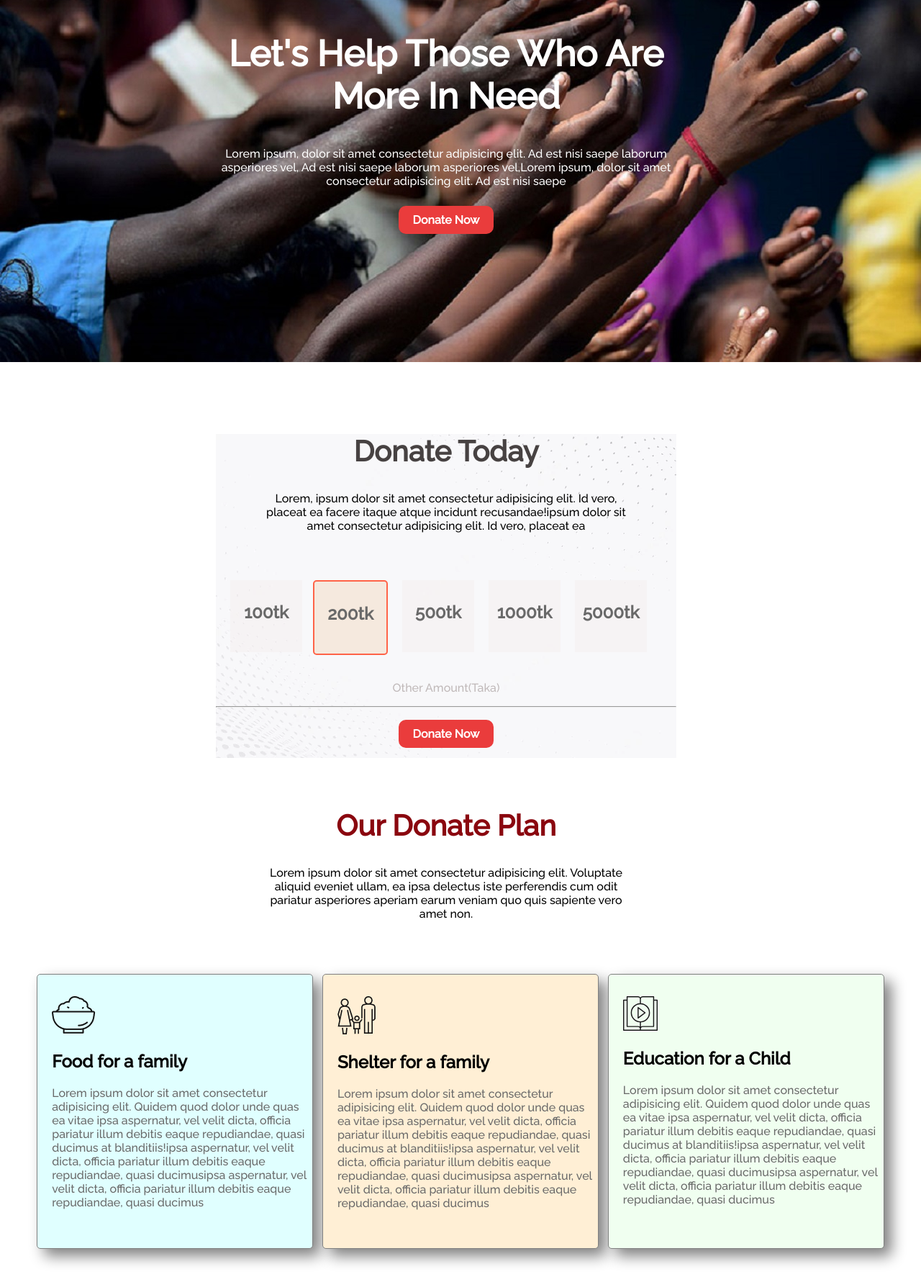
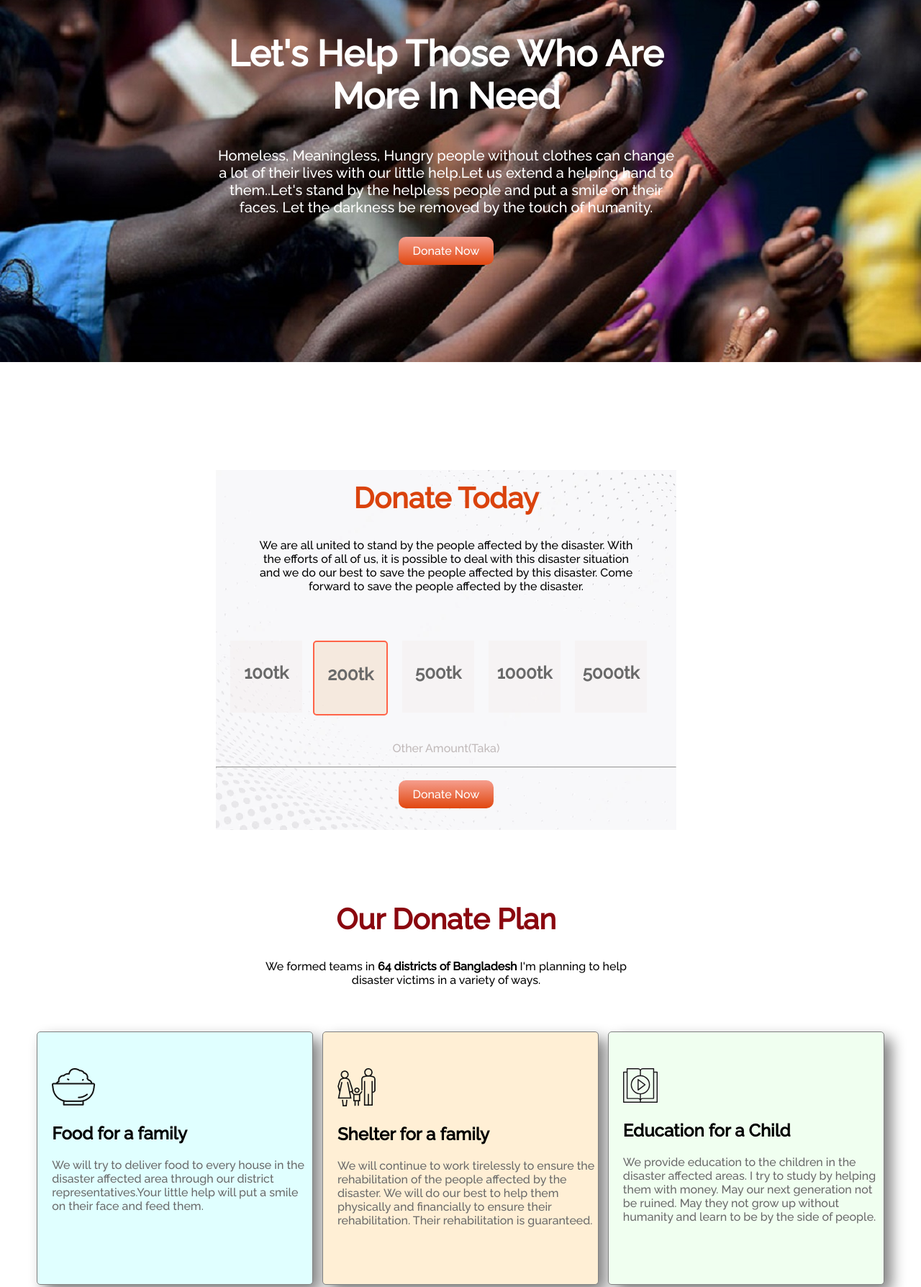
Before and after one commit to SadikMahmud0/donate-today, a plain HTML site: page index.html in a window 1280 px wide. Shown: the part 147-1935 px from the top of the page at 72% size. Drawn offline with Linux system fonts and the light colour scheme.

Commit message:
modified commit

```diff
--- a/index.html
+++ b/index.html
@@ -14,8 +14,9 @@
 <body>
     <section class="top-section">
         <div class="top-banner">
-            <h1 class="to-the-point">Let's Help Those Who Are<br> More In Need</h1>
-            <p class="to-the-point">Lorem ipsum, dolor sit amet consectetur adipisicing elit. Ad est nisi saepe laborum asperiores vel, Ad est nisi saepe laborum asperiores vel,Lorem ipsum, dolor sit amet consectetur adipisicing elit. Ad est nisi saepe </p>
+            <h1>Let's Help Those Who Are<br> More In Need</h1>
+            <p> Homeless, Meaningless, Hungry people without clothes can change a lot of their lives with our little help.Let us extend a helping hand to them..Let's stand by the helpless people and put a smile on their faces. Let the darkness be removed by the touch of humanity. </p>
+
             <br>
             <a class="donate-now-button" target="_blank" href="#">Donate Now</a>
         </div>
@@ -23,7 +24,7 @@
     <section class="donation-area">
         <div class="donation">
             <h1>Donate Today</h1>
-            <p>Lorem, ipsum dolor sit amet consectetur adipisicing elit. Id vero, placeat ea facere itaque atque incidunt recusandae!ipsum dolor sit amet consectetur adipisicing elit. Id vero, placeat ea </p>
+            <p>We are all united to stand by the people affected by the disaster. With the efforts of all of us, it is possible to deal with this disaster situation and we do our best to save the people affected by this disaster. Come forward to save the people affected by the disaster.</p>
         </div>
         <div class="donation-amount">
             <div>
@@ -52,23 +53,23 @@
     <section class="plan-area">
         <div class="plan">
             <h1>Our Donate Plan</h1>
-            <p>Lorem ipsum dolor sit amet consectetur adipisicing elit. Voluptate aliquid eveniet ullam, ea ipsa delectus iste perferendis cum odit pariatur asperiores aperiam earum veniam quo quis sapiente vero amet non.</p>
+            <p>We formed teams in <strong>64 districts of Bangladesh</strong> I'm planning to help disaster victims in a variety of ways.</p>
         </div>
         <div class="flexible-container">
             <div id="plan-one">
                 <img src="icons/food.png" alt="Food Icon">
                 <h1>Food for a family</h1>
-                <p class="gary">Lorem ipsum dolor sit amet consectetur adipisicing elit. Quidem quod dolor unde quas ea vitae ipsa aspernatur, vel velit dicta, officia pariatur illum debitis eaque repudiandae, quasi ducimus at blanditiis!ipsa aspernatur, vel velit dicta, officia pariatur illum debitis eaque repudiandae, quasi ducimusipsa aspernatur, vel velit dicta, officia pariatur illum debitis eaque repudiandae, quasi ducimus</p>
+                <p class="gary">We will try to deliver food to every house in the disaster affected area through    our district representatives.Your little help will put a smile on their face and feed them.</p>
             </div>
             <div id="plan-two">
                 <img src="icons/shelter.png" alt="Shelter Icon">
                 <h1>Shelter for a family</h1>
-                <p class="gary">Lorem ipsum dolor sit amet consectetur adipisicing elit. Quidem quod dolor unde quas ea vitae ipsa aspernatur, vel velit dicta, officia pariatur illum debitis eaque repudiandae, quasi ducimus at blanditiis!ipsa aspernatur, vel velit dicta, officia pariatur illum debitis eaque repudiandae, quasi ducimusipsa aspernatur, vel velit dicta, officia pariatur illum debitis eaque repudiandae, quasi ducimus</p>
+                <p class="gary">We will continue to work tirelessly to ensure the rehabilitation of the people affected by the disaster. We will do our best to help them physically and financially to ensure their rehabilitation. Their rehabilitation is guaranteed.</p>
             </div>
             <div id="plan-three">
                 <img src="icons/education.svg" alt="Educationr Icon">
                 <h1>Education for a Child</h1>
-                <p class="gary">Lorem ipsum dolor sit amet consectetur adipisicing elit. Quidem quod dolor unde quas ea vitae ipsa aspernatur, vel velit dicta, officia pariatur illum debitis eaque repudiandae, quasi ducimus at blanditiis!ipsa aspernatur, vel velit dicta, officia pariatur illum debitis eaque repudiandae, quasi ducimusipsa aspernatur, vel velit dicta, officia pariatur illum debitis eaque repudiandae, quasi ducimus</p>
+                <p class="gary">We provide education to the children in the disaster affected areas. I try to study by helping them with money. May our next generation not be ruined. May they not grow up without humanity and learn to be by the side of people.</p>
             </div>
         </div>
     </section>
@@ -97,8 +98,8 @@
     </section>
     <section id="information-area">
         <div id="get-updates">
-            <h1>Get My Updates</h1>
-            <p>Lorem ipsum dolor sit amet consectetur adipisicing elit. Error, fugit? Culpa labore neque accusantium eligendi iste deserunt ex, nisi voluptatum atque blanditiis minima totam sequi minus, quod voluptas aperiam? Ipsa........</p>
+            <h1>Get Updates</h1>
+            <p>Subscribe to see news of all our activities in disaster prone areas.</p>
         </div>
         <div id="submited">
             <input type="email" placeholder="Johnweek@gmail.com">
--- a/style.css
+++ b/style.css
@@ -14,21 +14,20 @@ body{
     margin-top: 150px;
     margin-left: 300px;
  }
-.to-the-point{
+.top-banner h1{
+    font-size: 50px;
     color: white;
 }
-.top-banner h1{
-    font-size: 50px;
-}
 .top-banner p{
-    font-weight: 500;
+    font-size: 20px;
+    color: white;
 }
 .donate-now-button{
     text-decoration: none;
     color: white;
-    font-weight: 600;
+    font-weight: 500;
     padding: 10px 20px;
-    background-color: rgb(234, 60, 60);
+    background-image: linear-gradient(rgb(245, 158, 142),rgb(225, 71, 15));
     border-radius: 10px;
 }
 
@@ -36,21 +35,21 @@ body{
 .donation-area{
     background-image: url(images/water.webp);
     width: 50%;
-    height: 450px;
+    height: 500px;
     text-align: center;
-    margin: 100px 200px 70px 300px;
-}
-.donation-amount{
-    display: flex;
-
+    margin: 150px 200px 100px 300px;
 }
 .donation h1{
     font-size: 40px;
-    color: rgb(71, 66, 66)
+    padding-top: 15px;
+    color: rgb(218, 67, 13);
 }
 .donation p{
     padding-left: 60px;
     padding-right: 60px;
+}
+.donation-amount{
+    display: flex;
 }
 .amount{
     display: inline-block;
@@ -82,14 +81,9 @@ body{
 
 
 
-.flexible-container{
-    display: flex;
-    margin-bottom: 100px;
-
-}
 .plan{
     width: 50%;
-    height: 200px;
+    height: 150px;
     text-align: center;
     margin-left: 300px;
     margin-right: 200px;
@@ -102,14 +96,21 @@ body{
     padding-left: 60px;
     padding-right: 60px;
 }
+.flexible-container{
+    display: flex;
+    margin-bottom: 100px;
+}
+.gary{
+    color: dimgray;
+}
 #plan-one{
     width: 30%;
-    height: 350px;
+    height: 300px;
     background-color: rgb(224,255,255);
     margin-top: 30px;
     margin-left: 4%;
     margin-right: 1%;
-    padding-top: 30px;
+    padding-top: 50px;
     padding-left: 20px;
     border: 1px solid grey;
     border-radius: 5px;
@@ -123,10 +124,10 @@ body{
 }
 #plan-two{
     width: 30%;
-    height: 350px;
+    height: 300px;
     background-color:rgb(255,239,213);
     margin-top: 30px;
-    padding-top: 30px;
+    padding-top: 50px;
     padding-left: 20px;
     border: 1px solid grey;
     border-radius: 5px;
@@ -140,12 +141,12 @@ body{
 }
 #plan-three{
     width: 30%;
-    height: 350px;
+    height: 300px;
     background-color:honeydew;
     margin-top: 30px;
     margin-left: 1%;
     margin-right: 4%;
-    padding-top: 30px;
+    padding-top: 50px;
     padding-left: 20px;
     border: 1px solid grey;
     border-radius: 5px;
@@ -157,9 +158,7 @@ body{
     margin-top: -15px;
     transition: .8ms;
 }
-.gary{
-    color: dimgray;
-}
+
 
 
 
@@ -181,7 +180,7 @@ body{
 
 #get-updates{
     width: 40%;
-    height: 200px;
+    height: 170px;
     text-align: center;
     padding-top: 10px;
     padding-left: 20px;
@@ -189,15 +188,15 @@ body{
 }
 #get-updates h1{
     font-size: 40px;
-    color: rgb(79, 77, 77);
+    color: rgb(106, 5, 5);
 }
 #submited{
-    width: 50%;
-    height: 120px;
+    width: 30%;
+    height: 50px;
     text-align: center;
-    padding-top: 75px;
-    background-color: rgb(200, 219, 219);
-    margin-left: 330px;
+    padding-top: 30px;
+    background-color: rgb(184, 240, 236);
+    margin-left: 470px;
     border-radius: 20px;
 }
 
@@ -206,16 +205,16 @@ body{
 .footer{
     width: 100%;
     height: 150px;
-    background-color:rgb(10, 10, 33);
+    background-color:rgb(6, 3, 3);
     text-align: center;
     padding-top: 5px;
     margin-top: 100px;
 }
 .footer h1{
-    color: rgb(171, 23, 23);
+    color: rgb(210, 21, 21);
     font-family: cursive;
 }
 .footer p{
-    color: lightgray;
+    color: rgb(191, 184, 184);
     font-size: 15px;
 }
```
